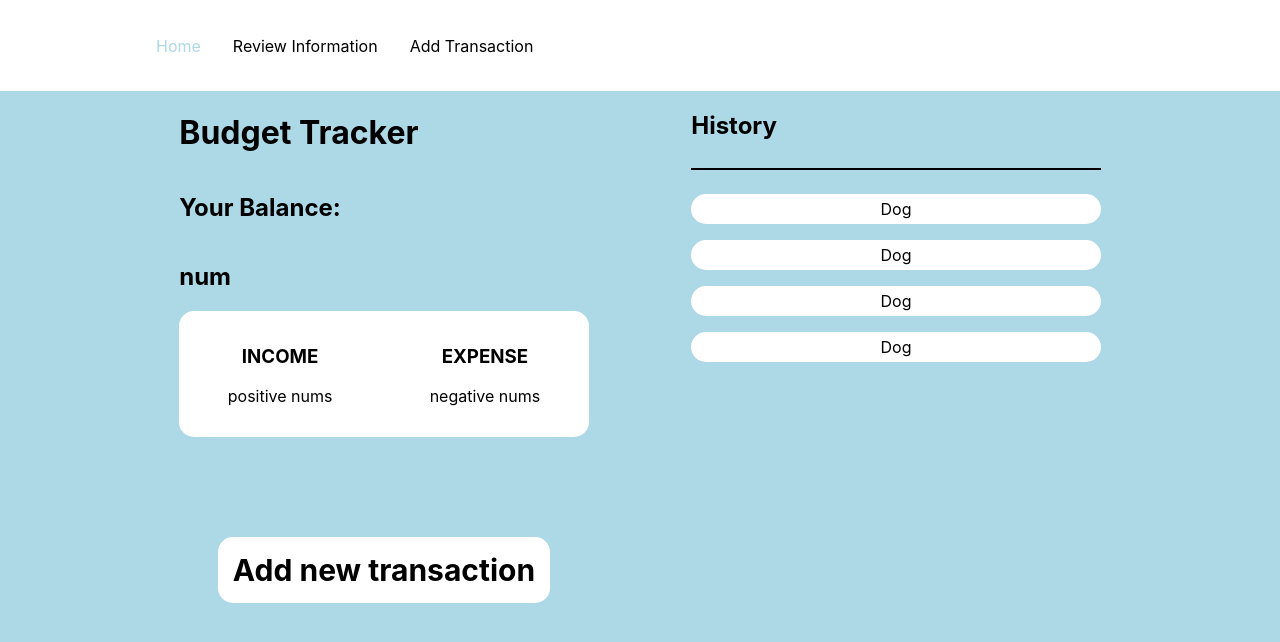
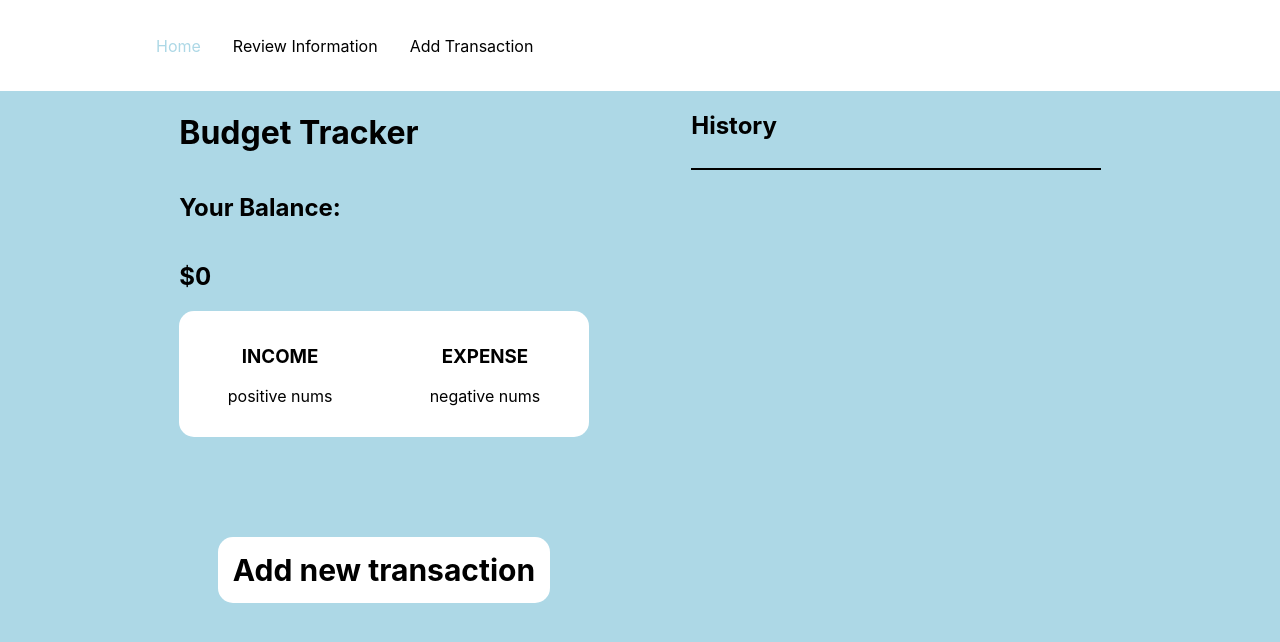
Before and after one commit to emigoodrich/gitIsGross, a React (Create React App) app in the folder tracking-budget/: page / in a window 1280 px wide. Shown: the top 642 px of the page. Built offline with nearby package versions, Linux system fonts and the light colour scheme.

Commit message:
forgot to push yesterday :smile: but here it is. i created a total that shows the total amount of money the user has. its on the home and history page. im also in the middle of figuring out a short history that goes on the home page.

```diff
--- a/tracking-budget/public/index.html
+++ b/tracking-budget/public/index.html
@@ -24,7 +24,7 @@
       work correctly both with client-side routing and a non-root public URL.
       Learn how to configure a non-root public URL by running `npm run build`.
     -->
-    <title>React App</title>
+    <title>Budget Tracker :)</title>
   </head>
   <body>
     <noscript>You need to enable JavaScript to run this app.</noscript>
--- a/tracking-budget/src/components/outPuttingLists.js
+++ b/tracking-budget/src/components/outPuttingLists.js
@@ -3,13 +3,13 @@ import React from 'react';
 const OutputtingLists = ({ list, deletingListItem }) => {
     return   <div>
     {list.map((item, index) => (
-        <div key={index} class="review-list-item">
+        <div key={index} id={item.id} class="review-list-item">
             <div class="list-items">
                 <div>{JSON.parse(JSON.stringify(item.amount))}</div>
                 <div>{JSON.parse(JSON.stringify(item.des))}</div>
             </div>
             <div class="item-right-side">
-                <div onClick={() => deletingListItem(index)}>x</div>
+                <div onClick={() => deletingListItem(item.id)}>x</div>
                 <div id={{index}}>color</div>
             </div>
         </div>
--- a/tracking-budget/src/components/totalSum.js
+++ b/tracking-budget/src/components/totalSum.js
@@ -1,12 +1,12 @@
-import React//,
-//{useState, useEffect}
-from 'react'
+import React, {useEffect, useState} from 'react'
 
 const TotalSum = ({list}) => {
+    const [total, setTotal] = useState(0)
+    useEffect(() => {
+        setTotal(list.reduce((accumulator, currentValue) => accumulator + parseInt(currentValue.amount), 0))
+    }, [list, total])
     return (
-        <div></div>
+        <div>${total}</div>
     )
 }
 export default TotalSum;
-
-//ugh nevermind, just do this after i already have my deleted items
--- a/tracking-budget/src/pages/addTransaction.js
+++ b/tracking-budget/src/pages/addTransaction.js
@@ -32,9 +32,11 @@ const AddTransaction = () => {
             id: count
         })
         setList(newList)
+        console.log(list)
         setCount(count + 1)
         setAmount('')
         setDescription('')
+        console.log(count)
     }, [amount, description, count, list]);
 
     useEffect(() => {
--- a/tracking-budget/src/pages/history.js
+++ b/tracking-budget/src/pages/history.js
@@ -2,28 +2,32 @@ import React, { useEffect, useState } from "react";
 import OutputtingLists from '../components/outPuttingLists'
 import TotalSum from '../components/totalSum';
 
+const defaultList = []
 const History = () => {
-    const [list, setList] = useState([]);
-    //const [num, setNum] = useState(0)
+    const [list, setList] = useState(defaultList);
     useEffect(() => {
         const list = JSON.parse(localStorage.getItem('list'));
         if (list) {
             setList(list)
         }
     }, []);
-
-    const deletingListItem = (index) => {
-        console.log(list[index].id)
+    const deletingListItem = (id) => {
         setList(list => {
-            return list.filter(item => item.id !== index)
+            return list.filter(item => item.id !== id)
         })
-
+        console.log(id)
+        console.log(list)
     }
+    useEffect(() => {
+        if (list !== defaultList) {
+            localStorage.setItem("list", JSON.stringify(list));
+        }
+    }, [list])
     return (
         <div>
             <div id="review-titles">
                 <h1>Your history</h1>
-                <h1><TotalSum /></h1>
+                <h1><TotalSum list={list}/></h1>
             </div>
             <OutputtingLists list={list}  deletingListItem={deletingListItem}/>
         </div>
--- a/tracking-budget/src/pages/index.js
+++ b/tracking-budget/src/pages/index.js
@@ -1,14 +1,33 @@
-import React from 'react';
+import React, {useState, useEffect} from 'react';
 import {Link} from 'react-router-dom'
-
+import TotalSum from '../components/totalSum'
+const defaultList = []
 const Home = () => {
-
+  const [list, setList] = useState(defaultList);
+  useEffect(() => {
+      const list = JSON.parse(localStorage.getItem('list'));
+      if (list) {
+          setList(list)
+      }
+  }, []);
+  const displayingFourHistory = () => {
+    console.log('its a me mario')
+    // const modiList = [list[0], list[1], list[2], list[3]]
+    // console.log(modiList)
+    return (
+      <div>
+        {list.map((item) => (
+          <div>{JSON.parse(JSON.stringify(item.amount))}</div>
+        ))}
+      </div>
+    )
+  }
     return (
     <div className="App">
       <div class="AppSection">
       <h1>Budget Tracker</h1>
       <h2>Your Balance:</h2>
-      <h2>num</h2>
+      <h2><TotalSum list={list} /></h2>
       <div id="amountBox">
         <div>
           <h3>INCOME</h3>
@@ -24,12 +43,7 @@ const Home = () => {
     <div class="AppSection">
       <h2>History</h2>
       <hr></hr>
-      <div id="historyContainer">
-        <p class="historyItems">Dog</p>
-        <p class="historyItems">Dog</p>
-        <p class="historyItems">Dog</p>
-        <p class="historyItems">Dog</p>
-      </div>
+      <div id="historyContainer">{displayingFourHistory}</div>
     </div>
   </div>
     )
```
